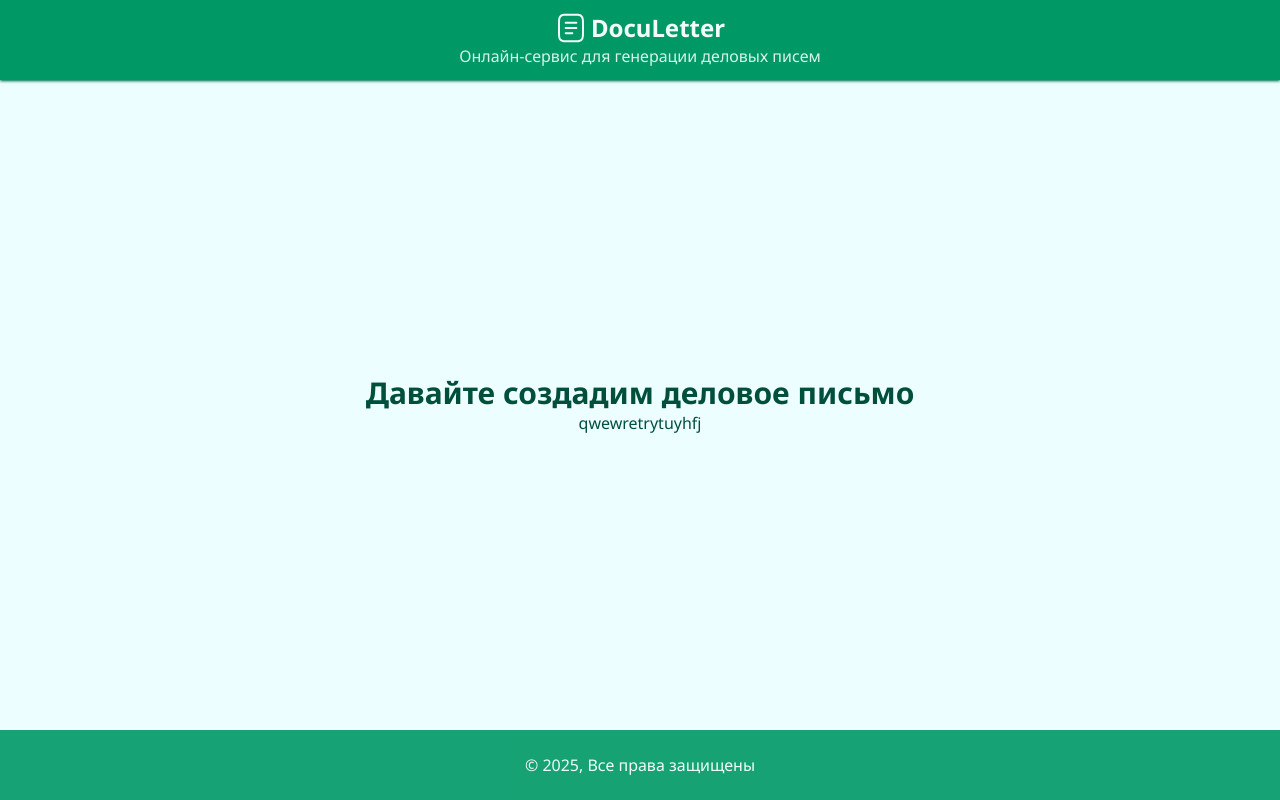
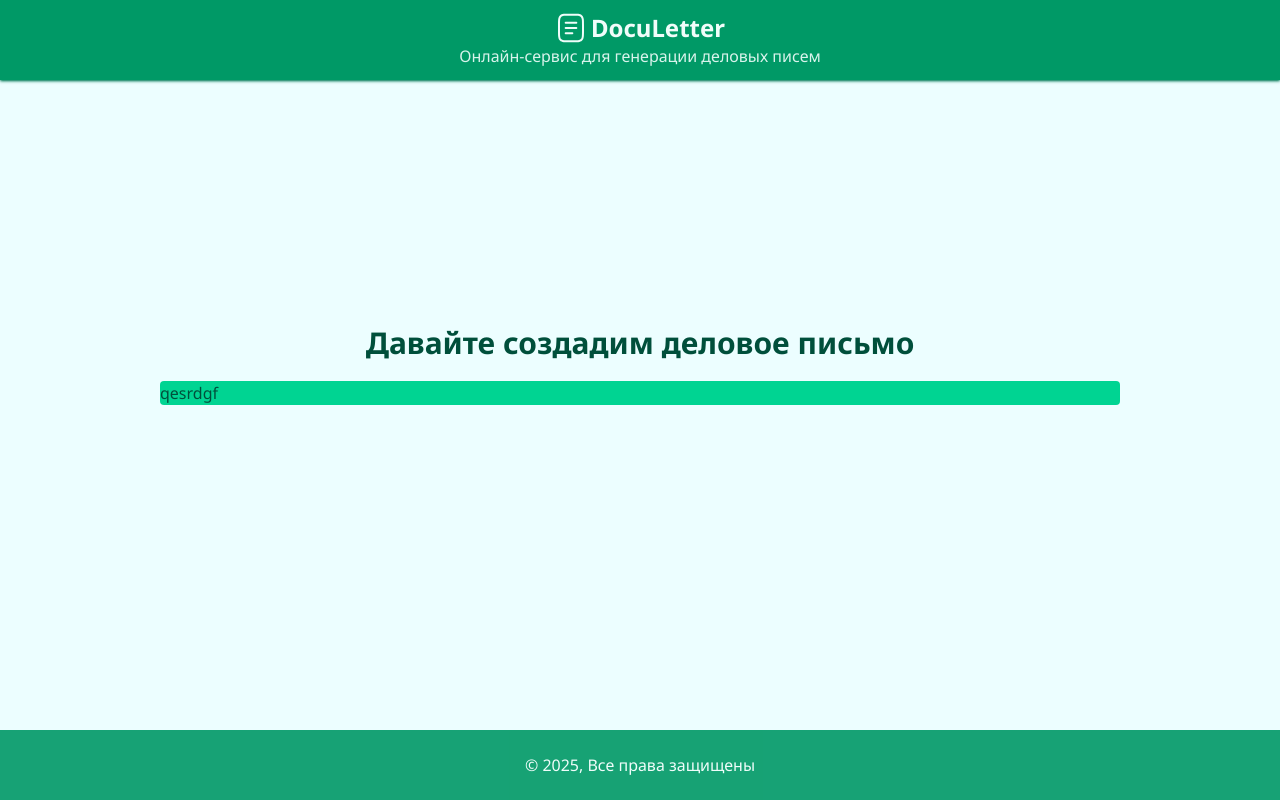
Before and after one commit to VladimirKashtanov/DocuLetter, a Next.js app: page / in a window 1280 px wide. Built offline with nearby package versions, Linux system fonts and the light colour scheme.

Commit message:
Add Recipient component

```diff
--- a/src/app/page.tsx
+++ b/src/app/page.tsx
@@ -9,7 +9,7 @@ export default function HomePage() {
 
 			<main className='flex-grow flex flex-col items-center justify-center px-40 py-12 text-emerald-900'>
 				<h1 className='font-bold text-3xl'>Давайте создадим деловое письмо</h1>
-				<DataForm />
+				<DataForm className='mt-5' />
 			</main>
 
 			<Footer />
--- /dev/null
+++ b/src/entities/recipient/index.ts
@@ -0,0 +1 @@
+export { Recipient } from './ui/recipient'
--- /dev/null
+++ b/src/entities/recipient/ui/recipient.tsx
@@ -0,0 +1,16 @@
+import clsx from 'clsx'
+import { FC } from 'react'
+
+interface IRecipient {
+	readonly className?: string
+}
+
+export const Recipient: FC<IRecipient> = props => {
+	const { className } = props
+
+	return (
+		<div className={clsx('rounded bg-emerald-400', className)}>
+			<div>qesrdgf</div>
+		</div>
+	)
+}
--- a/src/features/data-form/ui/data-form.tsx
+++ b/src/features/data-form/ui/data-form.tsx
@@ -1,3 +1,4 @@
+import { Recipient } from '@/entities/recipient'
 import clsx from 'clsx'
 import { FC } from 'react'
 
@@ -9,8 +10,16 @@ export const DataForm: FC<IDataForm> = props => {
 	const { className } = props
 
 	return (
-		<form className={clsx('', className)}>
-			<div>qwewretrytuyhfj</div>
+		<form className={clsx('w-[100%] flex flex-col gap-5', className)}>
+			<Recipient />
+
+			<div></div>
+
+			<div></div>
+
+			<div></div>
+
+			<div></div>
 		</form>
 	)
 }
```
